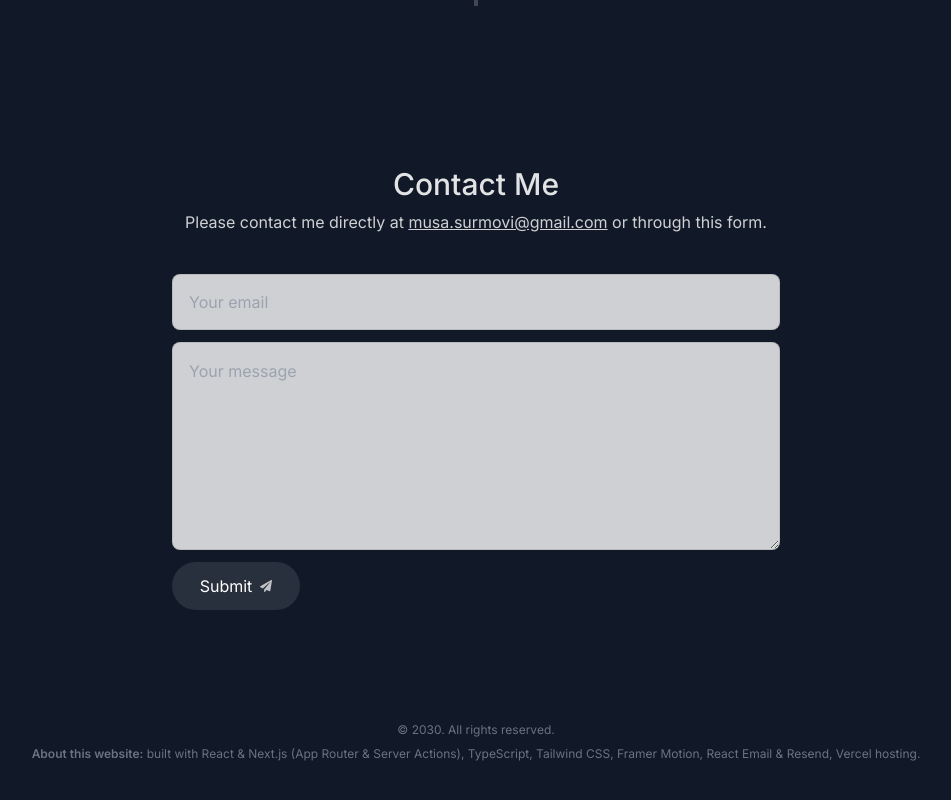
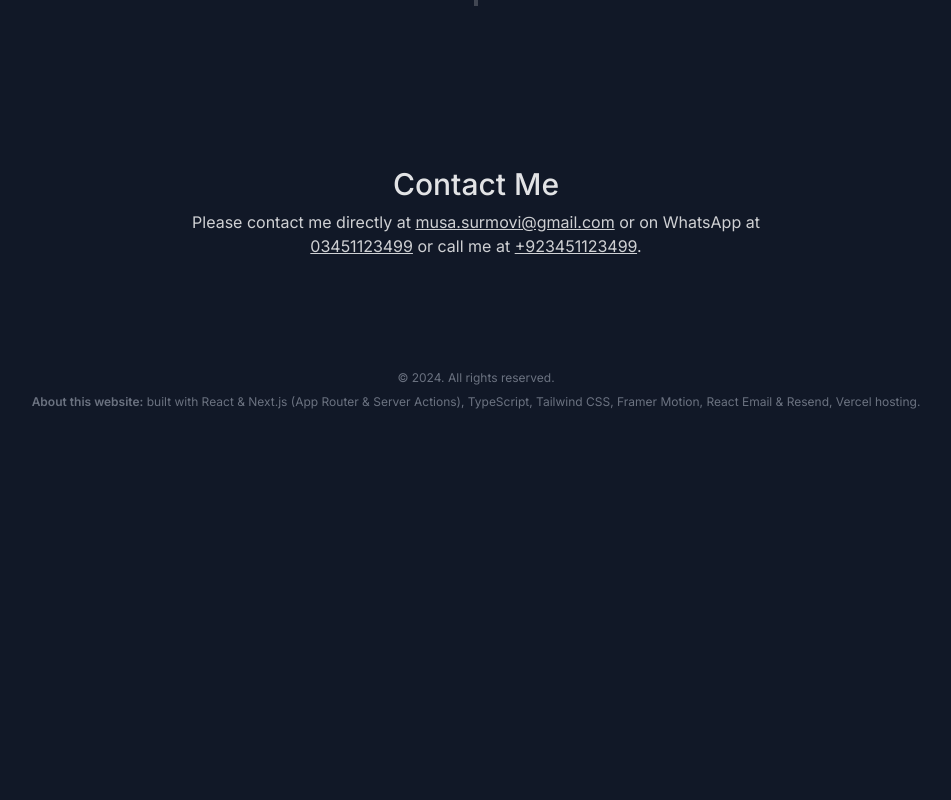
Before and after one commit to musasurmovi/musa-portfolio, a Next.js app: page / in a window 1280 px wide. Shown: the part 3100-3900 px from the top of the page, without its empty margins (164-1115 px from the left). After the commit the page ends 3550 px from the top, so only its background shows below. Built offline with nearby package versions, Linux system fonts and the light colour scheme.

Commit message:
first commit 2

```diff
--- a/components/contact.tsx
+++ b/components/contact.tsx
@@ -34,20 +34,22 @@ export default function Contact() {
       <p className="text-gray-700 -mt-6 dark:text-white/80">
         Please contact me directly at{" "}
         <a className="underline" href="mailto:musa.surmovi@gmail.com">
-        musa.surmovi@gmail.com
+          musa.surmovi@gmail.com
         </a>{" "}
-        or through this form.
+        or on WhatsApp at{" "}
+        <a className="underline" href="https://wa.me/03451123499" target="_blank" rel="noopener noreferrer">
+          03451123499
+        </a>{" "}
+        or call me at{" "}
+        <a className="underline" href="tel:+923451123499">
+          +923451123499
+        </a>.
       </p>
 
-      <form
+      {/* <form
         className="mt-10 flex flex-col dark:text-black"
         action={async (formData) => {
-          // const { data, error } = await sendEmail(formData);
 
-          // if (error) {
-          //   toast.error(error);
-          //   return;
-          // }
 
           toast.success("Email sent successfully!");
         }}
@@ -68,7 +70,7 @@ export default function Contact() {
           maxLength={5000}
         />
         <SubmitBtn />
-      </form>
+      </form> */}
     </motion.section>
   );
 }
--- a/components/footer.tsx
+++ b/components/footer.tsx
@@ -4,7 +4,7 @@ export default function Footer() {
   return (
     <footer className="mb-10 px-4 text-center text-gray-500">
       <small className="mb-2 block text-xs">
-        &copy; 2030. All rights reserved.
+        &copy; {new Date().getFullYear()}. All rights reserved.
       </small>
       <p className="text-xs">
         <span className="font-semibold">About this website:</span> built with
```
